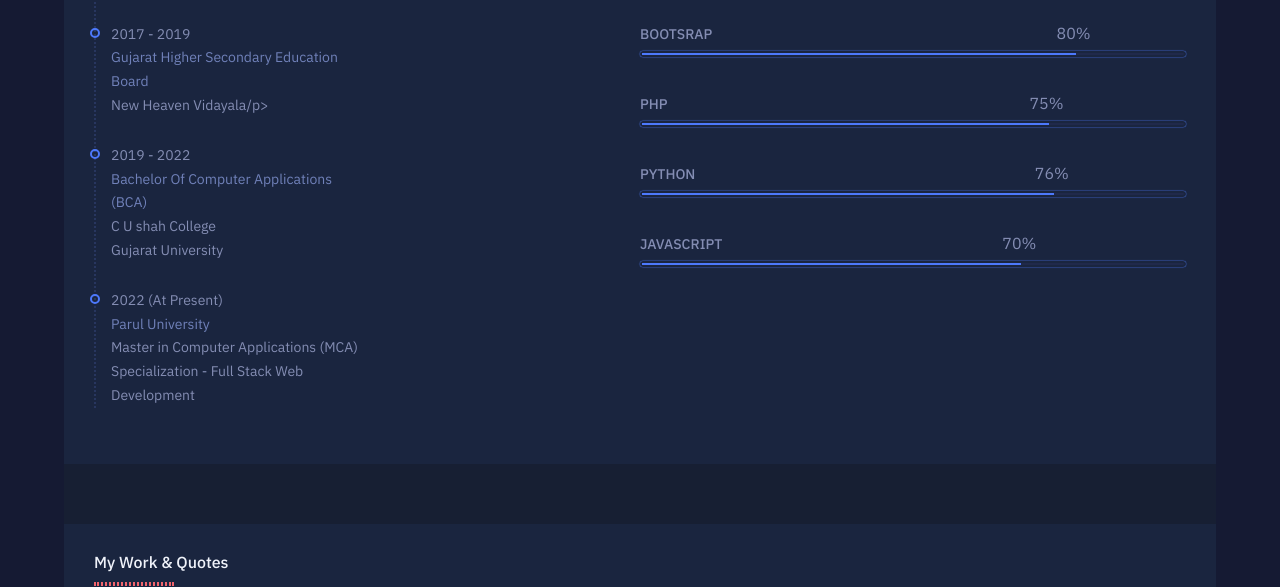
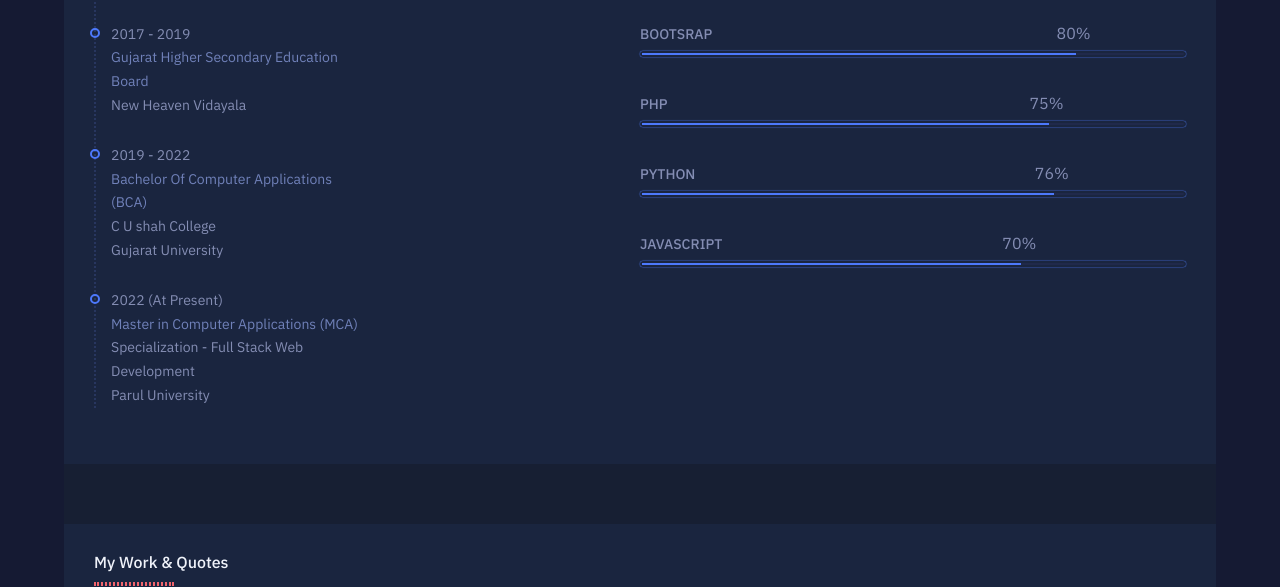
Before and after one commit to jay1661/portfolio, a plain HTML site: page index.html in a window 1280 px wide. Shown: the part 904-1491 px from the top of the page. Drawn offline with nearby package versions, Linux system fonts and the light colour scheme; animation ran at ten frames a second.

Commit message:
Update index.html

```diff
--- a/index.html
+++ b/index.html
@@ -133,7 +133,7 @@
                             <div class="item">
                                 <p>2017 - 2019</p>
                                 <p class="center">Gujarat Higher Secondary Education Board</p>
-                                <p>New Heaven Vidayala/p>
+                                <p>New Heaven Vidayala</p>
                             </div>
                             <div class="item">
                                 <p>2019 - 2022</p>
@@ -143,10 +143,9 @@
                             </div>
                             <div class="item">
                                 <p>2022 (At Present)</p>
-                                <p class="center">Parul University</p>
-                                <p>Master in Computer Applications (MCA)</p>
+                                <p class="center">Master in Computer Applications (MCA)</p>
                                 <p>Specialization - Full Stack Web Development</p>
-
+                                <p>Parul University</p>
                             </div>
                         </div>
                     </div>
```
